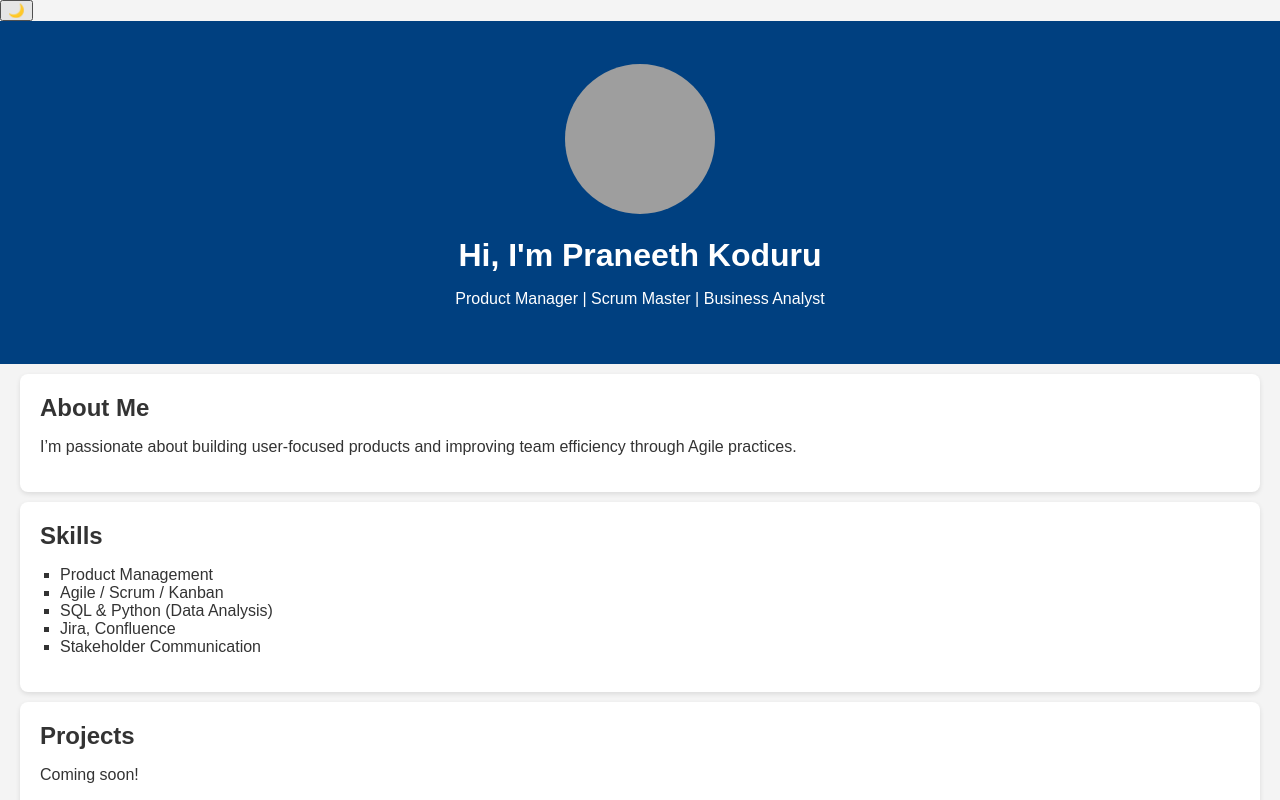
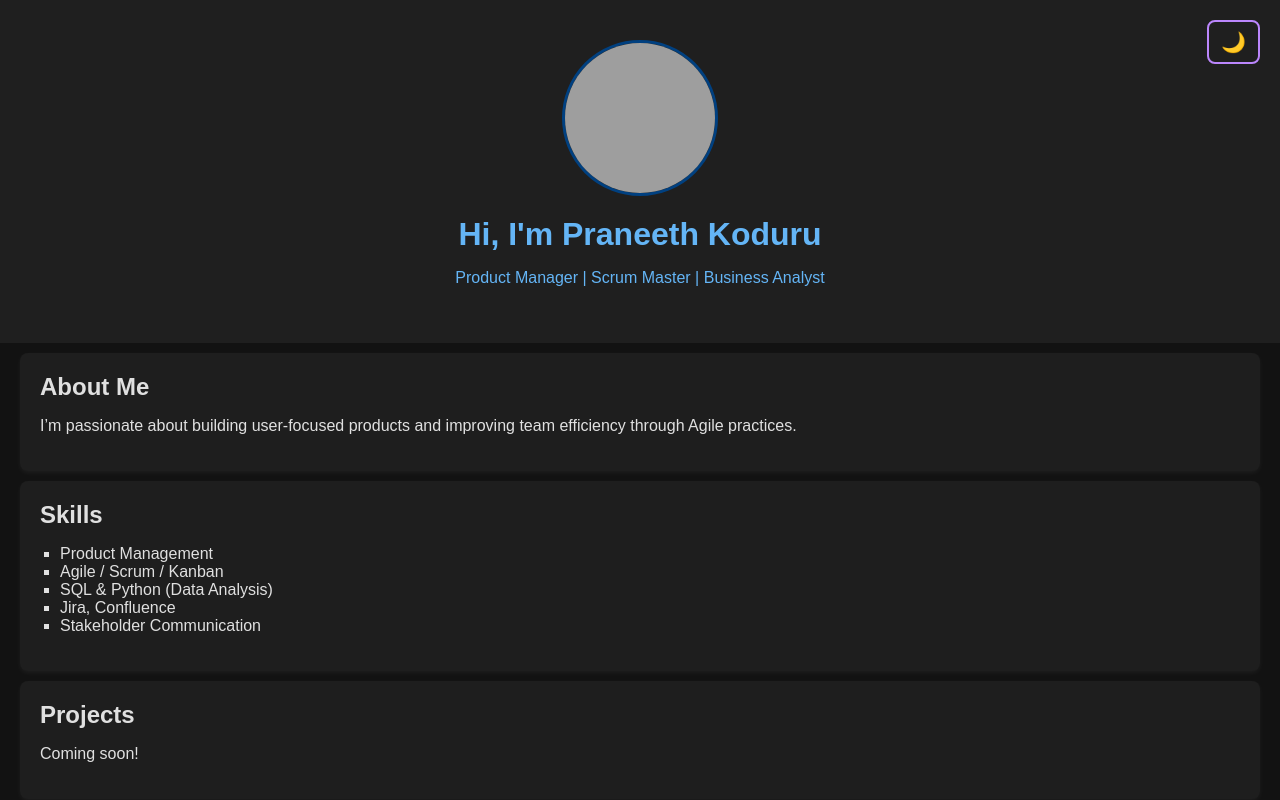
Before and after one commit to praneethk6795/portfolio, a plain HTML site: page index.html in a window 1280 px wide. Both pictures are taken after a click on the button "Toggle Dark Mode". Shown: the top 800 px of the page. Drawn offline with Linux system fonts and the light colour scheme; grey boxes are pictures that could not be loaded.

Commit message:
Add dark mode styles and toggle button to style.css

```diff
--- a/style.css
+++ b/style.css
@@ -46,3 +46,59 @@ footer {
   object-fit: cover;
   border: 3px solid #004080;
 }
+
+/* 🔘 DARK MODE STYLES */
+body.dark-mode {
+  background-color: #121212;
+  color: #e0e0e0;
+}
+
+body.dark-mode header {
+  background-color: #1f1f1f;
+  color: #64B5F6;
+}
+
+body.dark-mode section {
+  background-color: #1e1e1e;
+  box-shadow: 0 2px 5px rgba(255, 255, 255, 0.05);
+}
+
+body.dark-mode footer {
+  background-color: #1a1a1a;
+  border-top: 1px solid #BB86FC;
+}
+
+body.dark-mode a {
+  color: #90CAF9;
+}
+
+/* 🌙 TOGGLE BUTTON STYLE */
+#toggle-dark-mode {
+  position: fixed;
+  top: 20px;
+  right: 20px;
+  background: transparent;
+  border: 2px solid #004080;
+  border-radius: 8px;
+  padding: 8px 12px;
+  cursor: pointer;
+  font-size: 1.25rem;
+  color: #004080;
+  transition: all 0.3s ease;
+  z-index: 1000;
+}
+
+#toggle-dark-mode:hover {
+  background-color: #004080;
+  color: white;
+}
+
+body.dark-mode #toggle-dark-mode {
+  border-color: #BB86FC;
+  color: #BB86FC;
+}
+
+body.dark-mode #toggle-dark-mode:hover {
+  background-color: #BB86FC;
+  color: #121212;
+}
```
